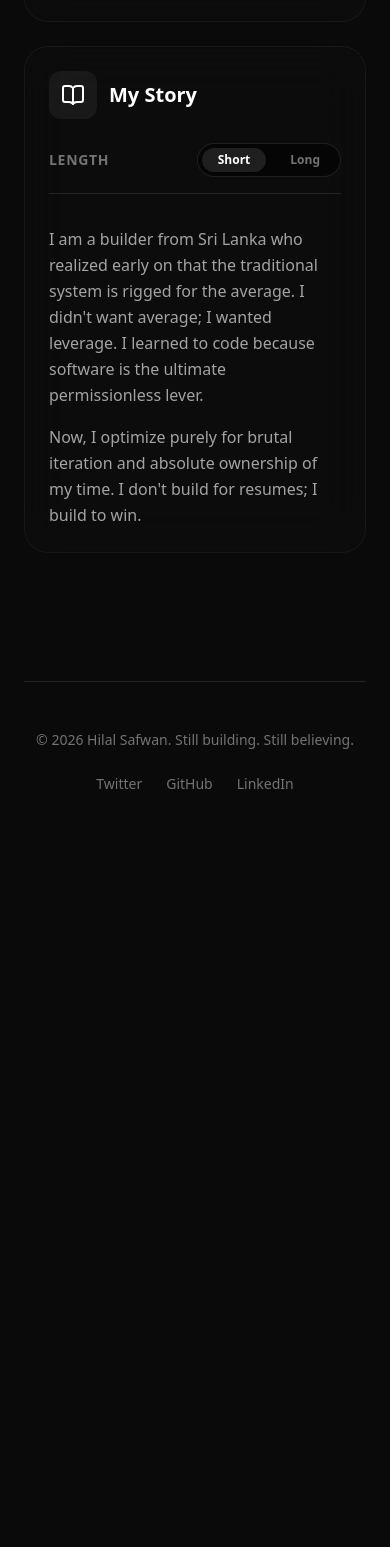
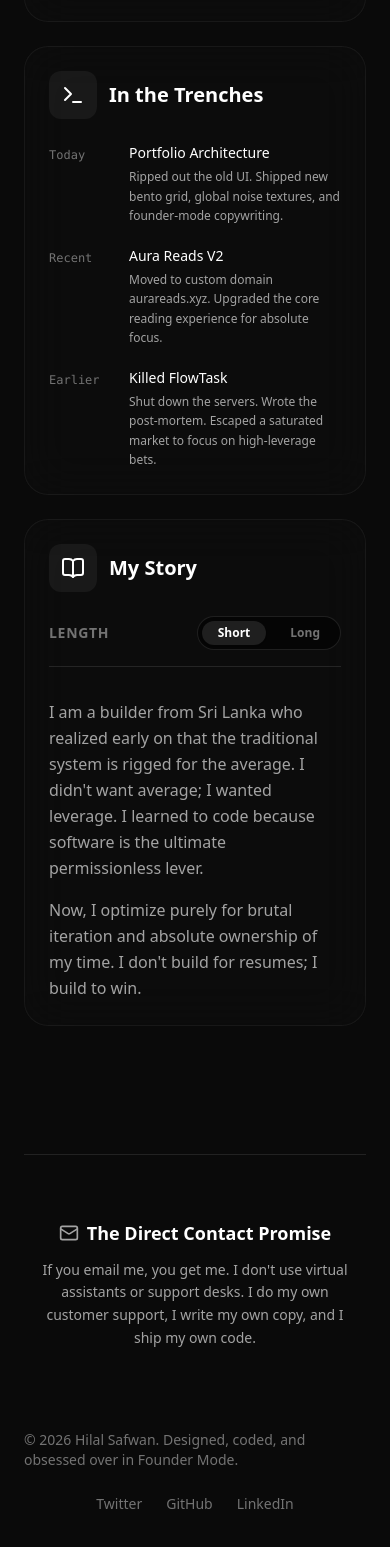
Before and after one commit to hilal953/my-portfolio, a Next.js app: page / in a window 390 px wide. Shown: the part 5142-6689 px from the top of the page. Before the commit the page ends 6160 px from the top, so only its background shows below. Built offline with nearby package versions, Linux system fonts and the light colour scheme; no server answers.

Commit message:
feat: inject Founder Mode sections (changelog, direct contact)

```diff
--- a/app/page.tsx
+++ b/app/page.tsx
@@ -311,6 +311,41 @@ export default function Home() {
             </BentoCard>
           </FadeIn>
 
+          {/* IN THE TRENCHES / CHANGELOG */}
+          <FadeIn delay={0.95} className="md:col-span-3">
+            <BentoCard>
+              <div className="flex items-center gap-3 mb-6">
+                <div className="p-3 rounded-xl bg-white/5 text-white">
+                  <Terminal className="w-6 h-6" />
+                </div>
+                <h3 className="text-xl font-bold text-white">In the Trenches</h3>
+              </div>
+              <div className="space-y-5">
+                <div className="flex items-start gap-4">
+                  <span className="text-xs font-mono text-neutral-500 mt-1 w-16 shrink-0">Today</span>
+                  <div>
+                    <p className="text-sm text-white font-medium">Portfolio Architecture</p>
+                    <p className="text-xs text-neutral-400 mt-1 leading-relaxed">Ripped out the old UI. Shipped new bento grid, global noise textures, and founder-mode copywriting.</p>
+                  </div>
+                </div>
+                <div className="flex items-start gap-4">
+                  <span className="text-xs font-mono text-neutral-500 mt-1 w-16 shrink-0">Recent</span>
+                  <div>
+                    <p className="text-sm text-white font-medium">Aura Reads V2</p>
+                    <p className="text-xs text-neutral-400 mt-1 leading-relaxed">Moved to custom domain aurareads.xyz. Upgraded the core reading experience for absolute focus.</p>
+                  </div>
+                </div>
+                <div className="flex items-start gap-4">
+                  <span className="text-xs font-mono text-neutral-500 mt-1 w-16 shrink-0">Earlier</span>
+                  <div>
+                    <p className="text-sm text-white font-medium">Killed FlowTask</p>
+                    <p className="text-xs text-neutral-400 mt-1 leading-relaxed">Shut down the servers. Wrote the post-mortem. Escaped a saturated market to focus on high-leverage bets.</p>
+                  </div>
+                </div>
+              </div>
+            </BentoCard>
+          </FadeIn>
+
           {/* MY STORY */}
           <FadeIn delay={1.0} className="md:col-span-3">
             <BentoCard>
@@ -328,11 +363,21 @@ export default function Home() {
 
         </div>
 
-        {/* FOOTER */}
+        {/* FOOTER & DIRECT CONTACT */}
         <FadeIn delay={1.1}>
-          <footer className="mt-32 border-t border-white/10 pt-12 pb-8 flex flex-col md:flex-row items-center justify-between gap-6">
+          <div className="mt-32 border-t border-white/10 pt-16 pb-8">
+            <div className="flex flex-col items-center justify-center text-center mb-20 px-4">
+              <p className="text-white font-bold text-lg mb-3 flex items-center justify-center gap-2">
+                <Mail className="w-5 h-5 text-neutral-400" />
+                The Direct Contact Promise
+              </p>
+              <p className="text-neutral-400 text-sm max-w-md mx-auto leading-relaxed">
+                If you email me, you get me. I don&apos;t use virtual assistants or support desks. I do my own customer support, I write my own copy, and I ship my own code.
+              </p>
+            </div>
+            <footer className="flex flex-col md:flex-row items-center justify-between gap-6">
               <p className="text-neutral-500 text-sm">
-              © {new Date().getFullYear()} Hilal Safwan. Still building. Still believing.
+                © {new Date().getFullYear()} Hilal Safwan. Designed, coded, and obsessed over in Founder Mode.
               </p>
               <div className="flex gap-6 text-sm text-neutral-500">
                 <a href="https://x.com/HilalSafwan_30" target="_blank" rel="noopener noreferrer" className="hover:text-white transition-colors">Twitter</a>
@@ -340,6 +385,7 @@ export default function Home() {
                 <a href="https://www.linkedin.com/in/hilal-safwan" target="_blank" rel="noopener noreferrer" className="hover:text-white transition-colors">LinkedIn</a>
               </div>
             </footer>
+          </div>
         </FadeIn>
       </main>
     </div>
```
Lines whose indentation alone changed are shown as unchanged.
